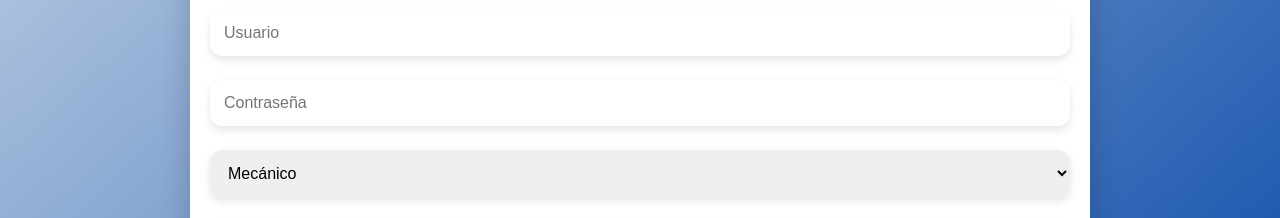
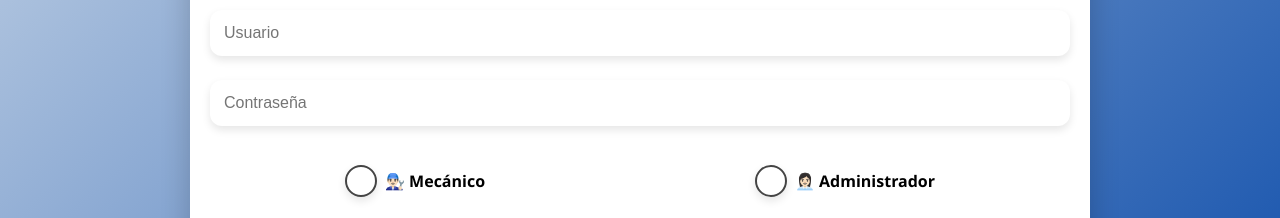
Before and after one commit to Seygo0708/sistema-de-inventario, a website: page index.html in a window 1280 px wide. Shown: the part 679-897 px from the top of the page. Drawn offline with Linux system fonts and the light colour scheme.

Commit message:
mensaje de cambios

```diff
--- a/index.html
+++ b/index.html
@@ -14,10 +14,16 @@
             <h2>INICIAR SESIÓN</h2>
             <input type="text" id="username" placeholder="Usuario" />
             <input type="password" id="password" placeholder="Contraseña" />
-            <select id="role">
-                <option value="Usuario">Mecánico</option>
-                <option value="admin">Administrador</option>
-            </select>
+            <div class="role-options">
+            <label>
+                <input type="radio" name="role" value="Usuario" required />
+                <span>👨🏻‍🔧 Mecánico</span>
+            </label>
+            <label>
+                <input type="radio" name="role" value="admin" required />
+                <span>👩🏻‍💼 Administrador</span>
+            </label>
+        </div>
             <button onclick="login()">Ingresar</button>
 
             <div class="credits">
--- a/script.js
+++ b/script.js
@@ -39,7 +39,7 @@ async function initializeFirebase() {
 function login() {
     const username = document.getElementById('username').value.trim();
     const password = document.getElementById('password').value.trim();
-    const role = document.getElementById('role').value;
+    const role = document.querySelector('input[name="role"]:checked').value;
 
     if (username === '' || password === '') {
         alert('Por favor complete todos los campos.');
--- a/style.css
+++ b/style.css
@@ -633,3 +633,33 @@ button[onclick^="actualizarSalida"]:hover {
 .btn-rechazar:hover {
     background: #ff6666 !important;
 }
+
+.role-options {
+  display: flex;
+  justify-content: space-around;
+  margin: 15px 0;
+}
+
+.role-options label {
+  display: flex;
+  align-items: center;
+  cursor: pointer;
+  font-weight: bold;
+  gap: 8px;
+}
+
+.role-options input[type="radio"] {
+  appearance: none;
+  -webkit-appearance: none;
+  width: 18px;
+  height: 18px;
+  border: 2px solid #444;
+  border-radius: 50%;
+  outline: none;
+  cursor: pointer;
+  position: relative;
+}
+
+.role-options input[type="radio"]:checked {
+  border: 6px solid var(--primary-color, #007bff);
+}
```
